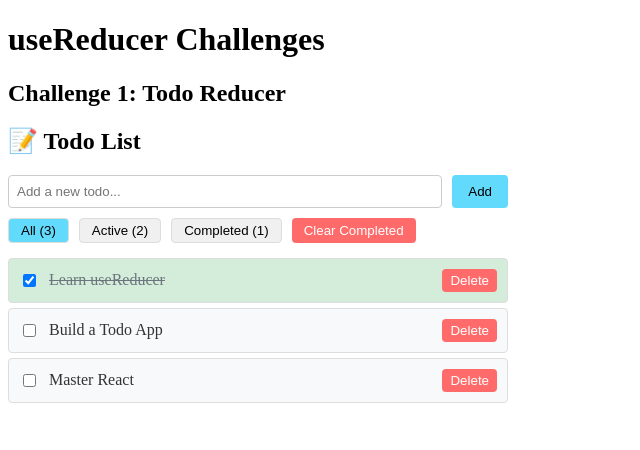
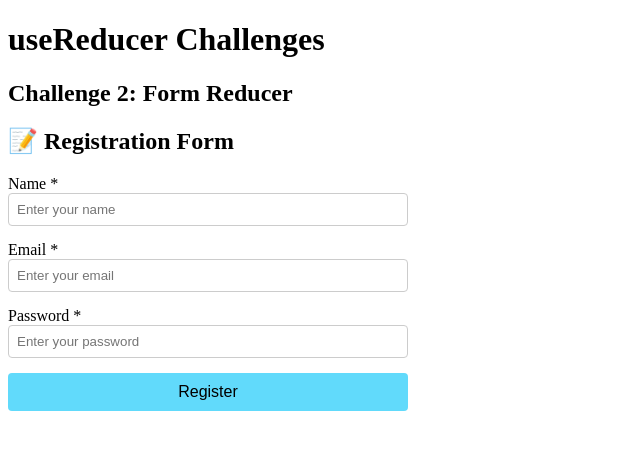
Before and after one commit to HaithamAbuDraz/react-learning-journey, a React (Vite) app: page / in a window 1280 px wide. Shown: the top 450 px of the page, without its empty margins (0-640 px from the left). Built offline with nearby package versions, Linux system fonts and the light colour scheme.

Commit message:
Add UseReducerChallenge with FormApp for Challenge 2

```diff
--- a/src/challenges/14-useReducer/UseReducerChallenge.jsx
+++ b/src/challenges/14-useReducer/UseReducerChallenge.jsx
@@ -1,4 +1,4 @@
-import TodoApp from './components/TodoApp';
+import FormApp from './components/FormApp';
 
 function UseReducerChallenge() {
   return (
@@ -6,8 +6,8 @@ function UseReducerChallenge() {
       <h1>useReducer Challenges</h1>
 
       <section>
-        <h2>Challenge 1: Todo Reducer</h2>
-        <TodoApp />
+        <h2>Challenge 2: Form Reducer</h2>
+        <FormApp />
       </section>
     </div>
   );
```
